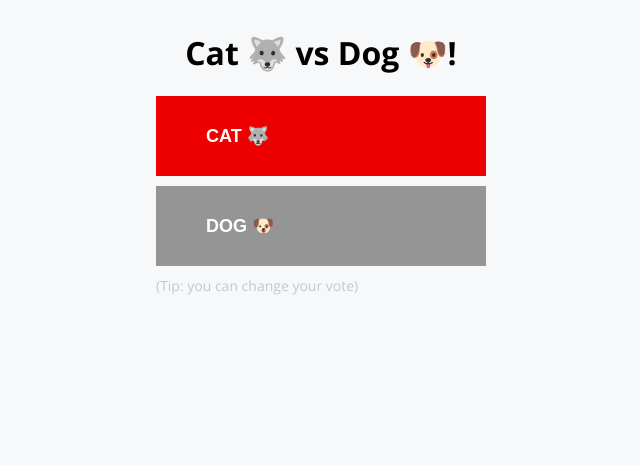
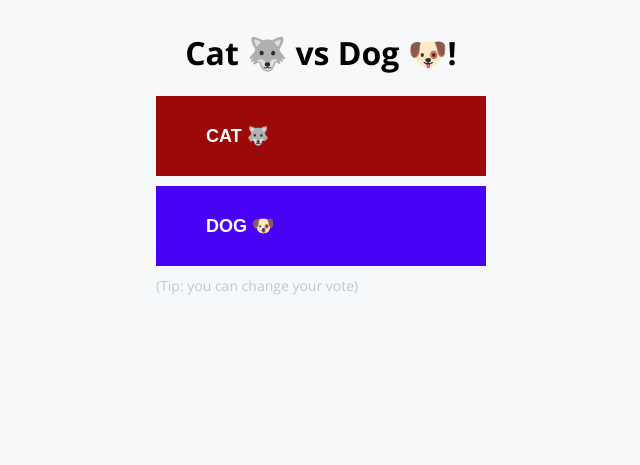
Before and after one commit to rh-fran6/pipeline-vote-ui, a Flask app: page / in a window 1280 px wide. Shown: the top 465 px of the page, without its empty margins (319-959 px from the left). Run offline with Flask 3, Linux system fonts and the light colour scheme; some libraries are stand-ins or nearby versions.

Commit message:
minor changes

```diff
--- a/static/stylesheets/style.css
+++ b/static/stylesheets/style.css
@@ -28,11 +28,13 @@ button i{
 }
 
 button.a{
-  background-color: #e00;
+  /* background-color: #e00; */
+  background-color: rgb(157, 9, 9);
 }
 
 button.b{
-  background-color: #959595;
+  /* background-color: #959595; */
+  background-color: #4803f6;
 }
 
 #tip{
```
